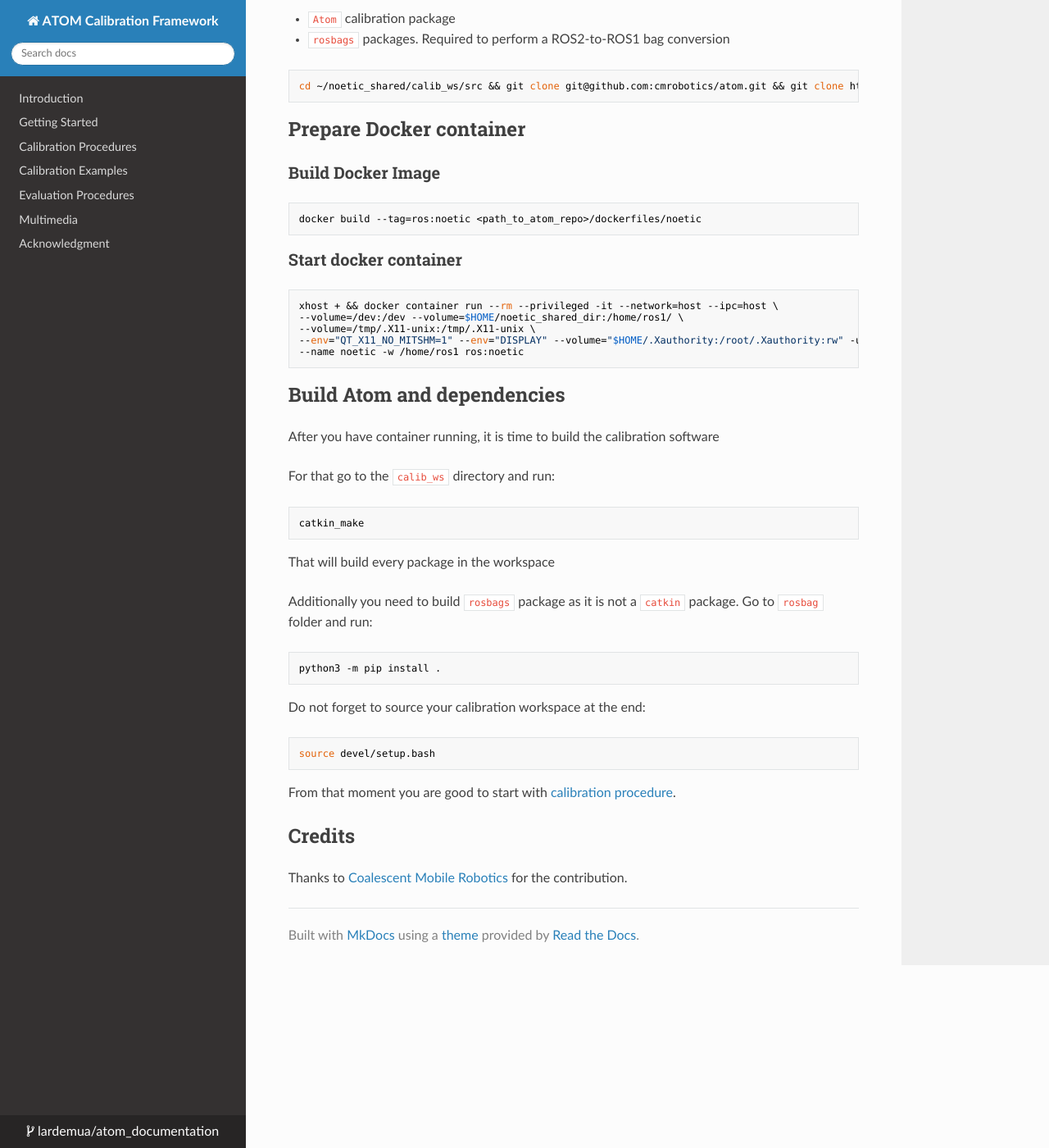
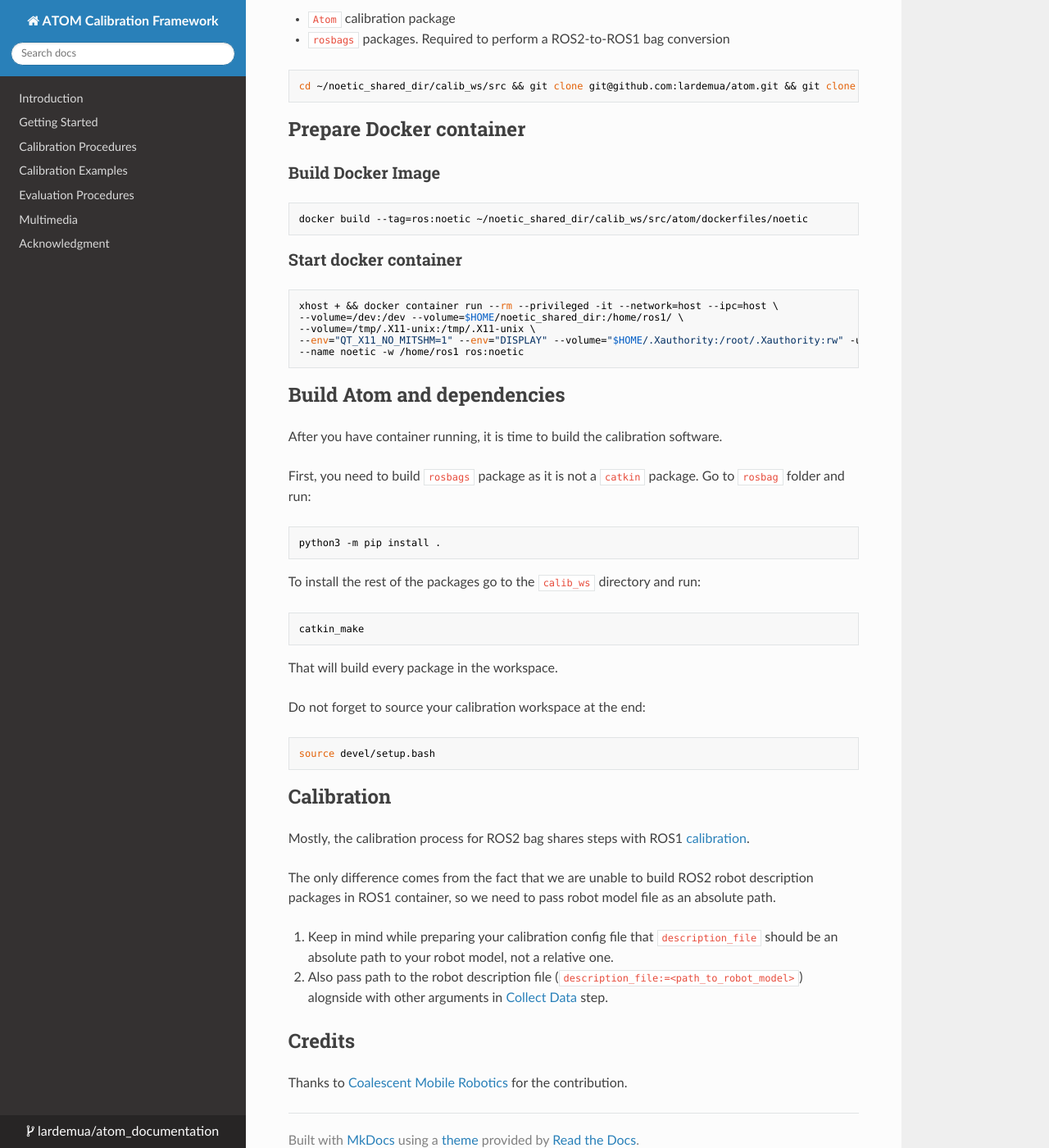
Before and after one commit to lardemua/atom_documentation, an MkDocs documentation site: the page built from docs/atom_in_ros2.md, in a window 1280 px wide and 1400 px high, scrolled down 797 px. Shown: the whole window at 82% size. Built offline with MkDocs 1.6.1, drawn with Linux system fonts in a browser that asks for light colours; nearby versions of some CDN libraries; some of the changed text lies outside the part shown.

Commit message:
fix inaccuracies, add Calibration section

````diff
--- a/docs/atom_in_ros2.md
+++ b/docs/atom_in_ros2.md
@@ -9,7 +9,7 @@
   * [Build Atom and dependencies](#build-atom-and-dependencies)
   + [Credits](#credits)
 
-Atom was originally written for ROS1 and doesn't support ROS2 out-of-the-box. But you can use it within a container. You can easily pass your ROS2 bag to Atom, it’ll be seamlessly [converted](https://github.com/lardemua/atom/pull/718) to ROS1 bag. (It can process both ROS1 and ROS2 bags [seamlessly](https://github.com/lardemua/atom/pull/718))
+Atom was originally written for ROS1 and doesn't support ROS2 out-of-the-box. But the good news is it can be used within a container. You can easily pass your ROS2 bag to Atom, it’ll be seamlessly [converted](https://github.com/lardemua/atom/pull/718) to ROS1 bag.
 
 ## Prepare shared directory
 
@@ -27,16 +27,15 @@ We need clone several packages into the workspace source folder:
 - `rosbags` packages. Required to perform a ROS2-to-ROS1 bag conversion
 
 ```bash
-cd ~/noetic_shared/calib_ws/src && git clone git@github.com:cmrobotics/atom.git && git clone https://github.com/cmrobotics/rosbags.git
+cd ~/noetic_shared_dir/calib_ws/src && git clone git@github.com:lardemua/atom.git && git clone https://github.com/cmrobotics/rosbags.git
 ```
-
 
 ## Prepare Docker container
 
 ### Build Docker Image
 
 ```bash
-docker build --tag=ros:noetic <path_to_atom_repo>/dockerfiles/noetic
+docker build --tag=ros:noetic ~/noetic_shared_dir/calib_ws/src/atom/dockerfiles/noetic
 ```
 
 ### Start docker container
@@ -51,21 +50,21 @@ xhost + && docker container run --rm --privileged -it --network=host --ipc=host
 
 ## Build Atom and dependencies
 
-After you have container running, it is time to build the calibration software
+After you have container running, it is time to build the calibration software.
 
-For that go to the `calib_ws` directory and run:
+First, you need to build `rosbags` package as it is not a `catkin` package. Go to `rosbag` folder and run:
+
+```bash
+python3 -m pip install .
+```
+
+To install the rest of the packages go to the `calib_ws` directory and run:
 
 ```bash
 catkin_make
 ```
 
-That will build every package in the workspace
-
-Additionally you need to build `rosbags` package as it is not a `catkin` package. Go to `rosbag` folder and run:
-
-```bash
-python3 -m pip install .
-```
+That will build every package in the workspace.
 
 Do not forget to source your calibration workspace at the end:
 
@@ -73,7 +72,15 @@ Do not forget to source your calibration workspace at the end:
 source devel/setup.bash
 ```
 
-From that moment you are good to start with [calibration procedure](https://lardemua.github.io/atom_documentation/procedures/).
+## Calibration
+
+Mostly, the calibration process for ROS2 bag shares steps with ROS1 [calibration](https://lardemua.github.io/atom_documentation/procedures/).
+
+The only difference comes from the fact that we are unable to build ROS2 robot description packages in ROS1 container, so we need to pass robot model file as an absolute path.
+
+1. Keep in mind while preparing your calibration config file that `description_file` should be an absolute path to your robot model, not a relative one.
+
+2. Also pass path to the robot description file  (`description_file:=<path_to_robot_model>`) alognside with other arguments in [Collect Data](https://lardemua.github.io/atom_documentation/procedures/#collect-data) step.
 
 ## Credits
 
````
